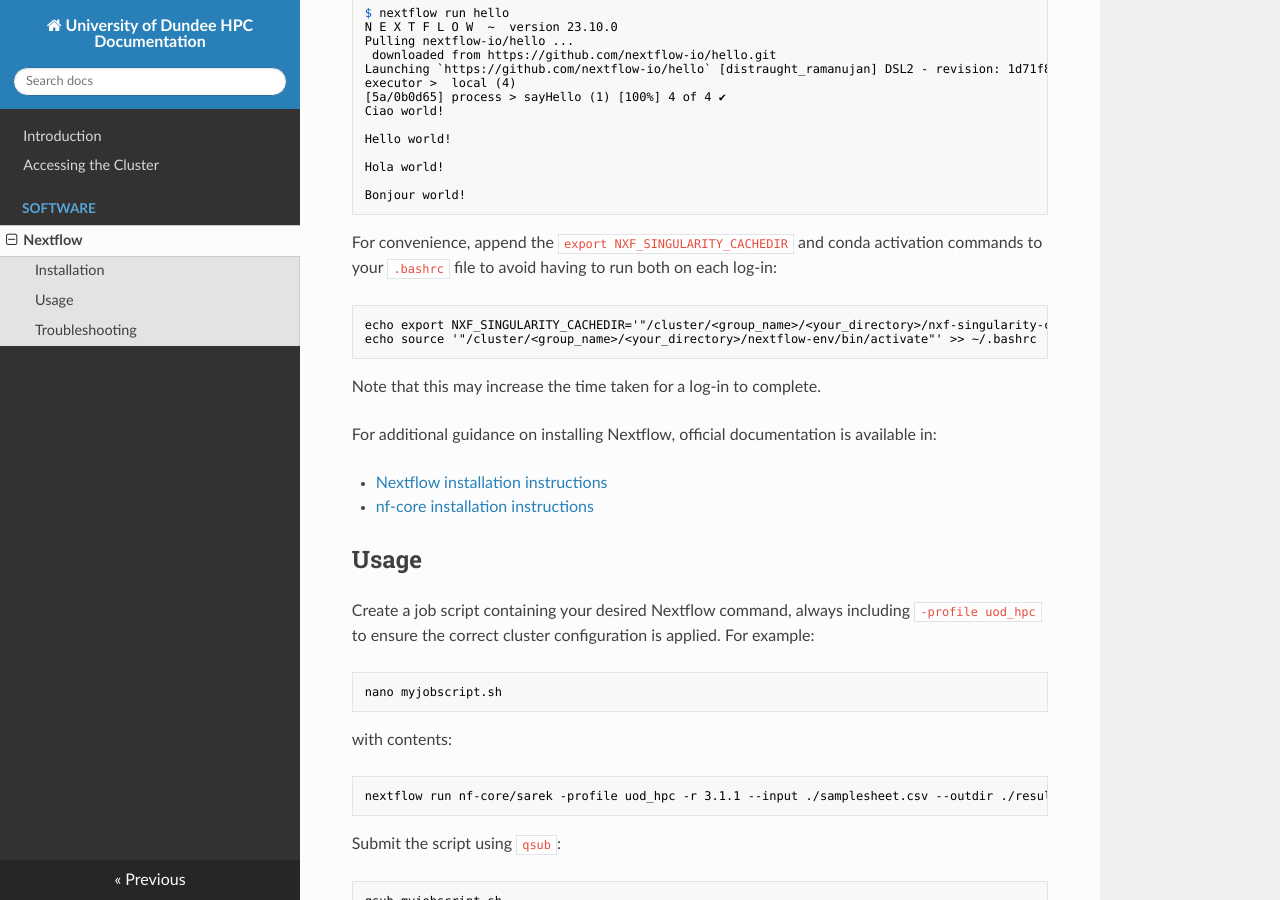
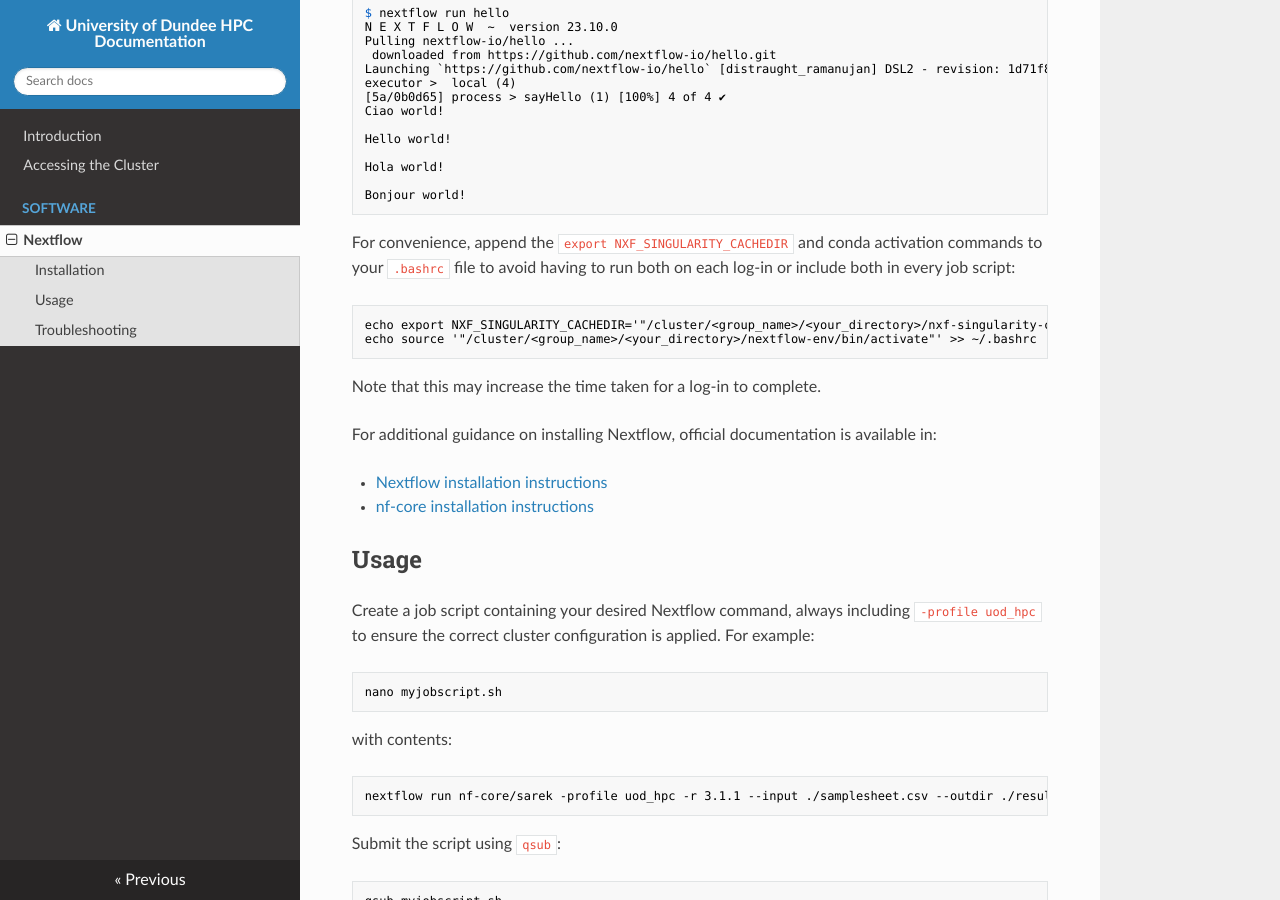
Before and after one commit to dsloanm-uodit/hpc-docs, an MkDocs documentation site: the page built from docs/software/nextflow.md, in a window 1280 px wide and 900 px high, scrolled down 1663 px. Built offline with MkDocs 1.6.1, drawn with Linux system fonts in a browser that asks for light colours; nearby versions of some CDN libraries.

Commit message:
Clarify use of Nextflow conda activation and cachedir commands WRT job scripts

````diff
--- a/docs/software/nextflow.md
+++ b/docs/software/nextflow.md
@@ -90,7 +90,7 @@ Hola world!
 Bonjour world!
 ```
 
-For convenience, append the `export NXF_SINGULARITY_CACHEDIR` and conda activation commands to your `.bashrc` file to avoid having to run both on each log-in:
+For convenience, append the `export NXF_SINGULARITY_CACHEDIR` and conda activation commands to your `.bashrc` file to avoid having to run both on each log-in or include both in every job script:
 
 ```console
 echo export NXF_SINGULARITY_CACHEDIR='"/cluster/<group_name>/<your_directory>/nxf-singularity-cache"' >> ~/.bashrc
````
